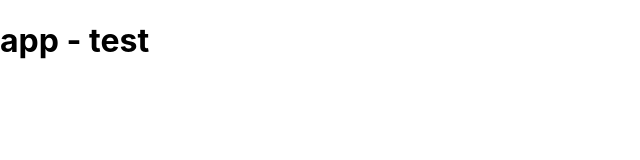
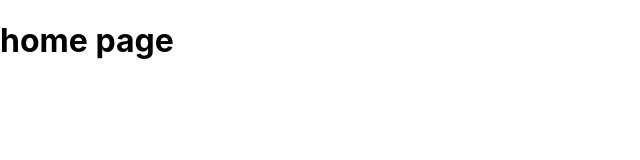
Before and after one commit to bankov758/Logistic-Company, a React (Create React App) app in the folder frontend/: page / in a window 1280 px wide. Shown: the top 160 px of the page, without its empty margins (0-640 px from the left). Built offline with nearby package versions, Linux system fonts and the light colour scheme.

Commit message:
Define the first route

```diff
--- a/frontend/src/App.tsx
+++ b/frontend/src/App.tsx
@@ -1,12 +1,12 @@
 import React from "react";
+import { RouterProvider } from "react-router-dom";
+
+//router
+import router from "./util/routes";
 
 const App: React.FC = () => {
 
-    return (
-        <div className="App">
-            <h1>app - test</h1>
-        </div>
-    );
+    return <RouterProvider router={router} />
 }
 
 export default App;
--- /dev/null
+++ b/frontend/src/pages/Home.tsx
@@ -0,0 +1,6 @@
+const Home = () => {
+
+    return <h1>home page</h1>
+}
+
+export default Home;
--- /dev/null
+++ b/frontend/src/util/routes.tsx
@@ -0,0 +1,15 @@
+import { createBrowserRouter } from 'react-router-dom';
+
+//pages
+import Home from '../pages/Home';
+
+const router = createBrowserRouter([
+    //every object represents one route
+    {
+        path: '/',//pathname
+        element: <Home />//JSX element (component)
+
+    }
+])
+
+export default router;
```
